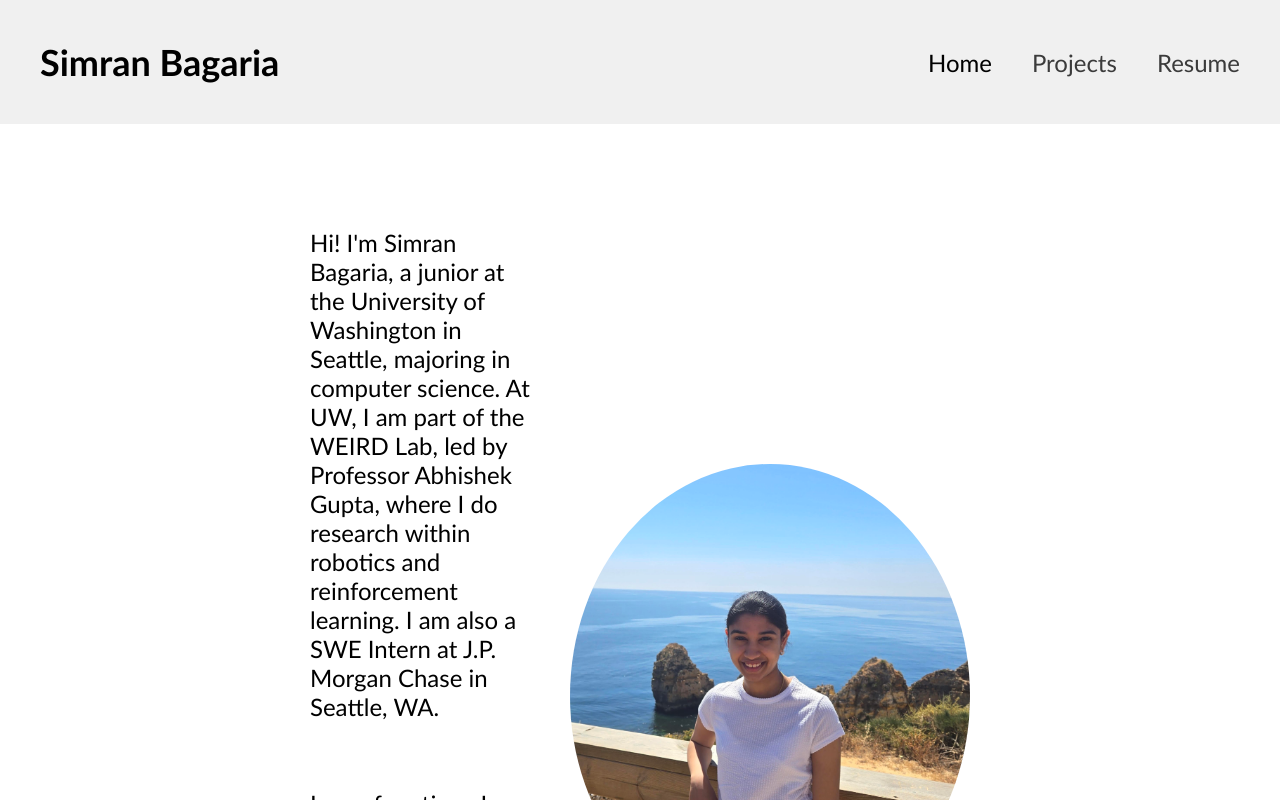
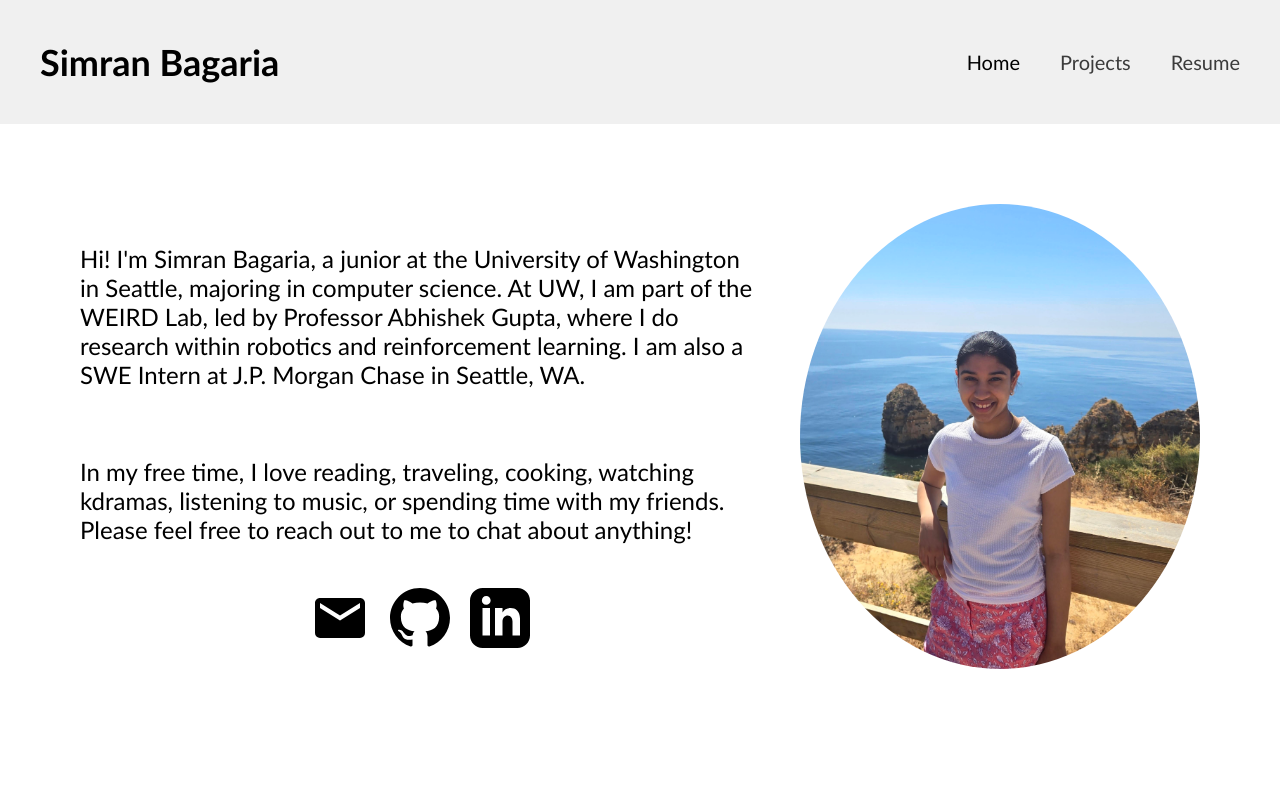
Before and after one commit to simbag04/simbag04.github.io, a React (Create React App) app: page / in a window 1280 px wide. Shown: the top 800 px of the page. Built offline with nearby package versions, Linux system fonts and the light colour scheme.

Commit message:
minor style fixes

```diff
--- a/src/styles.css
+++ b/src/styles.css
@@ -3,7 +3,7 @@ body, html, #root, .App {
   padding: 0;
   width: 100%;
   height: 100%;
-  font-size: 24px;
+  font-size: 20px;
   font-family:'Gill Sans', 'Gill Sans MT', Calibri, 'Trebuchet MS', sans-serif;
 }
 
@@ -46,7 +46,7 @@ li {
 }
 
 .about-section {
-  padding: 80px 400px;
+  padding: 80px;
   display: flex;
   flex-direction: row;
   align-items: center;
```
